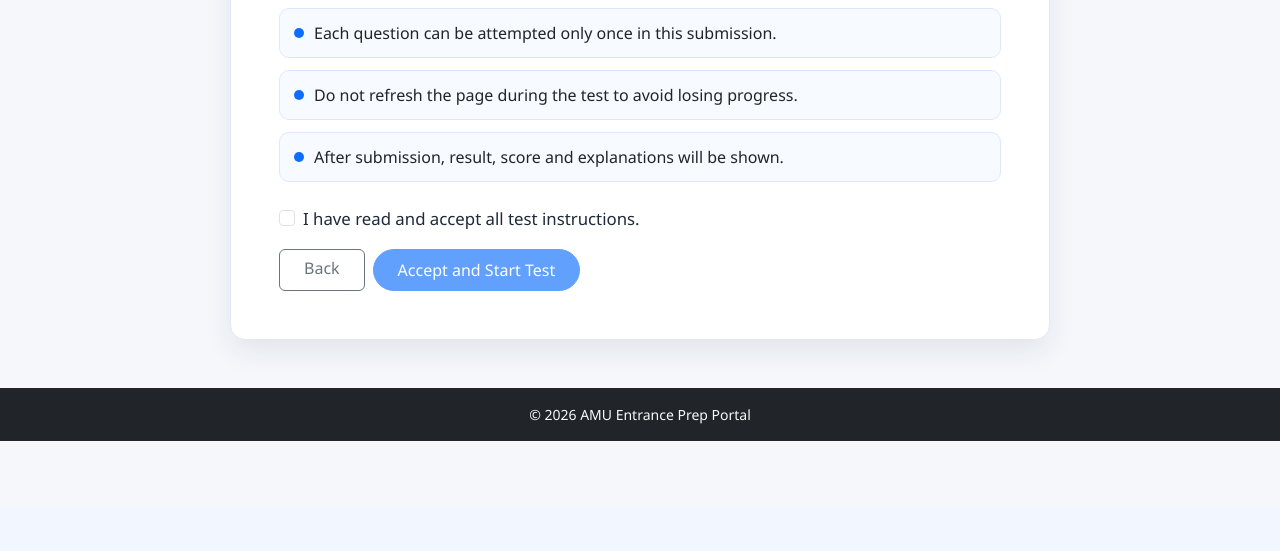
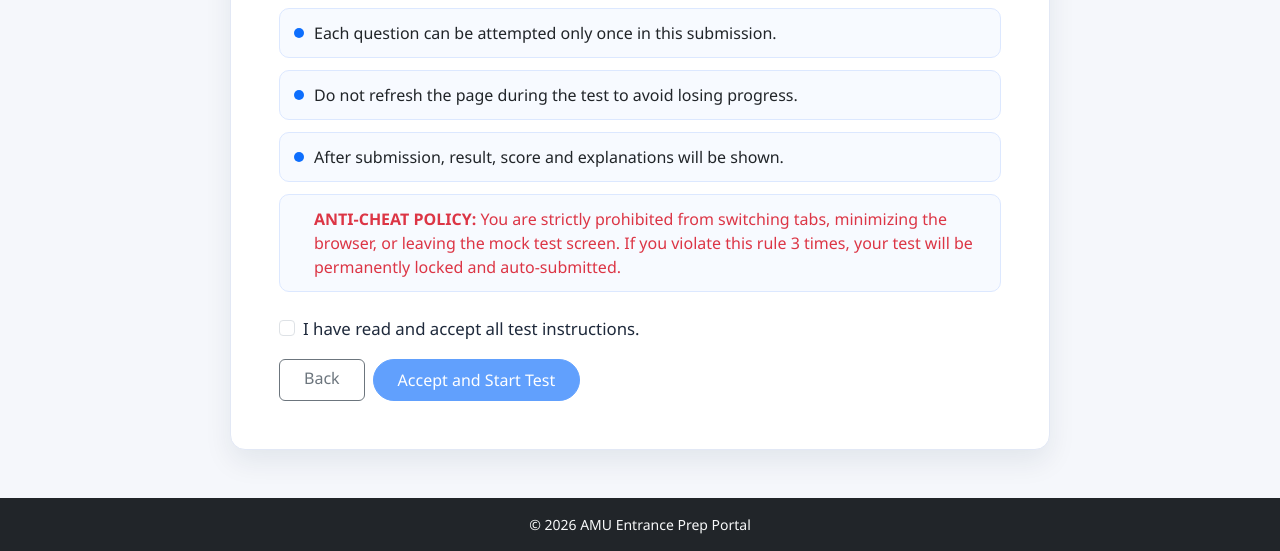
Before and after one commit to Shaaz29/AMU_Entrance_Prep_Portal, a Django app: template templates/test_rules.html in a window 1280 px wide. Shown: the part 294-845 px from the top of the page. Before the commit the page ends 735 px from the top, so only its background shows below. Run offline with Django 5.2, Linux system fonts and the light colour scheme; the template is opened without the code that fills it, so the values that code supplies are empty.

Commit message:
Compliance Update: Displayed strict anti-cheat policy in the Mock Test instructions page before granting student access

```diff
--- a/templates/test_rules.html
+++ b/templates/test_rules.html
@@ -24,6 +24,10 @@
       <div class="rule-item">
         <span class="rule-dot"></span>
         <p class="mb-0">After submission, result, score and explanations will be shown.</p>
+      </div>
+      <div class="rule-item">
+        <span class="rule-dot" style="background-color: var(--danger);"></span>
+        <p class="mb-0 text-danger" style="font-weight: 500;"><strong>ANTI-CHEAT POLICY:</strong> You are strictly prohibited from switching tabs, minimizing the browser, or leaving the mock test screen. If you violate this rule 3 times, your test will be permanently locked and auto-submitted.</p>
       </div>
     </div>
 
```
